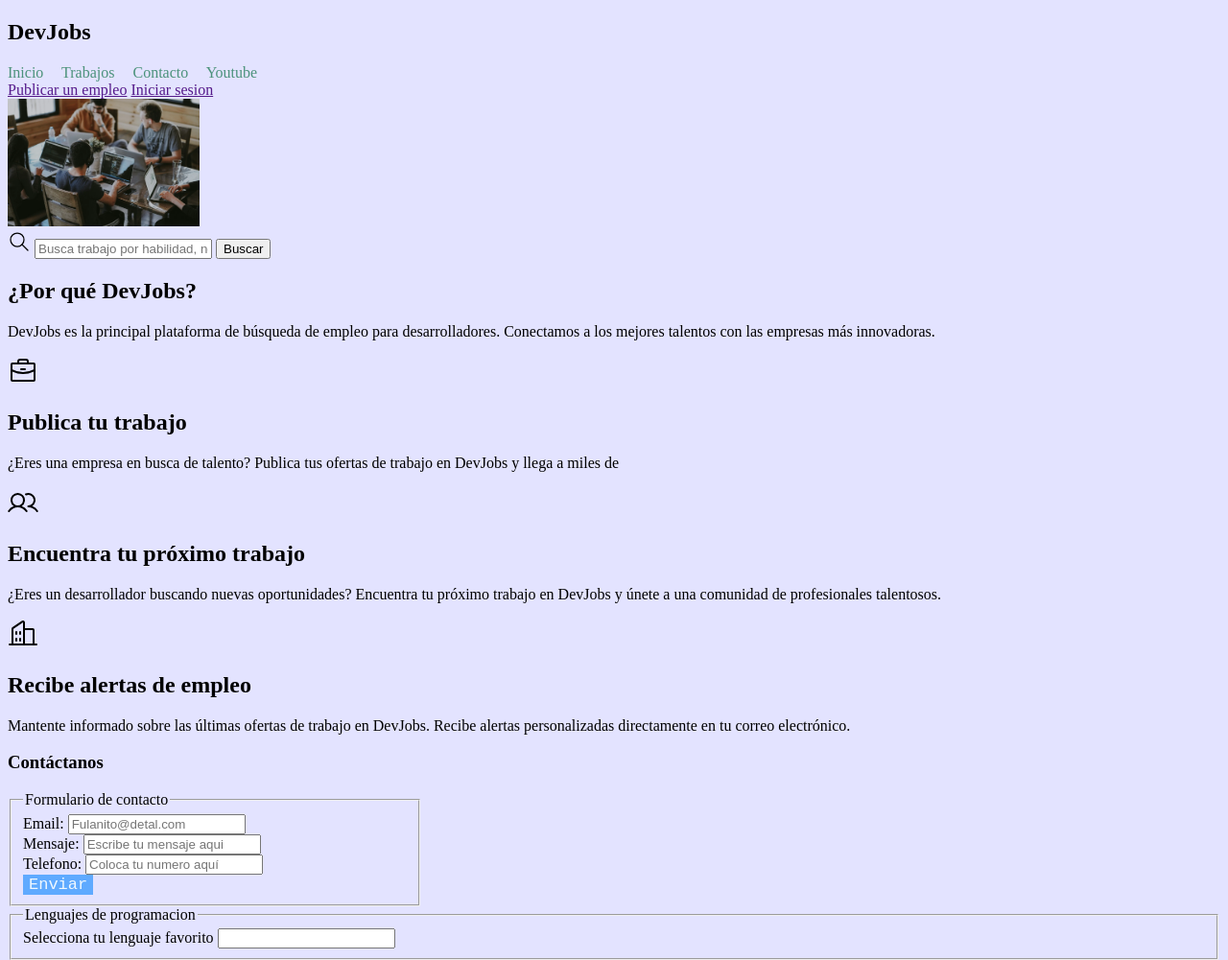
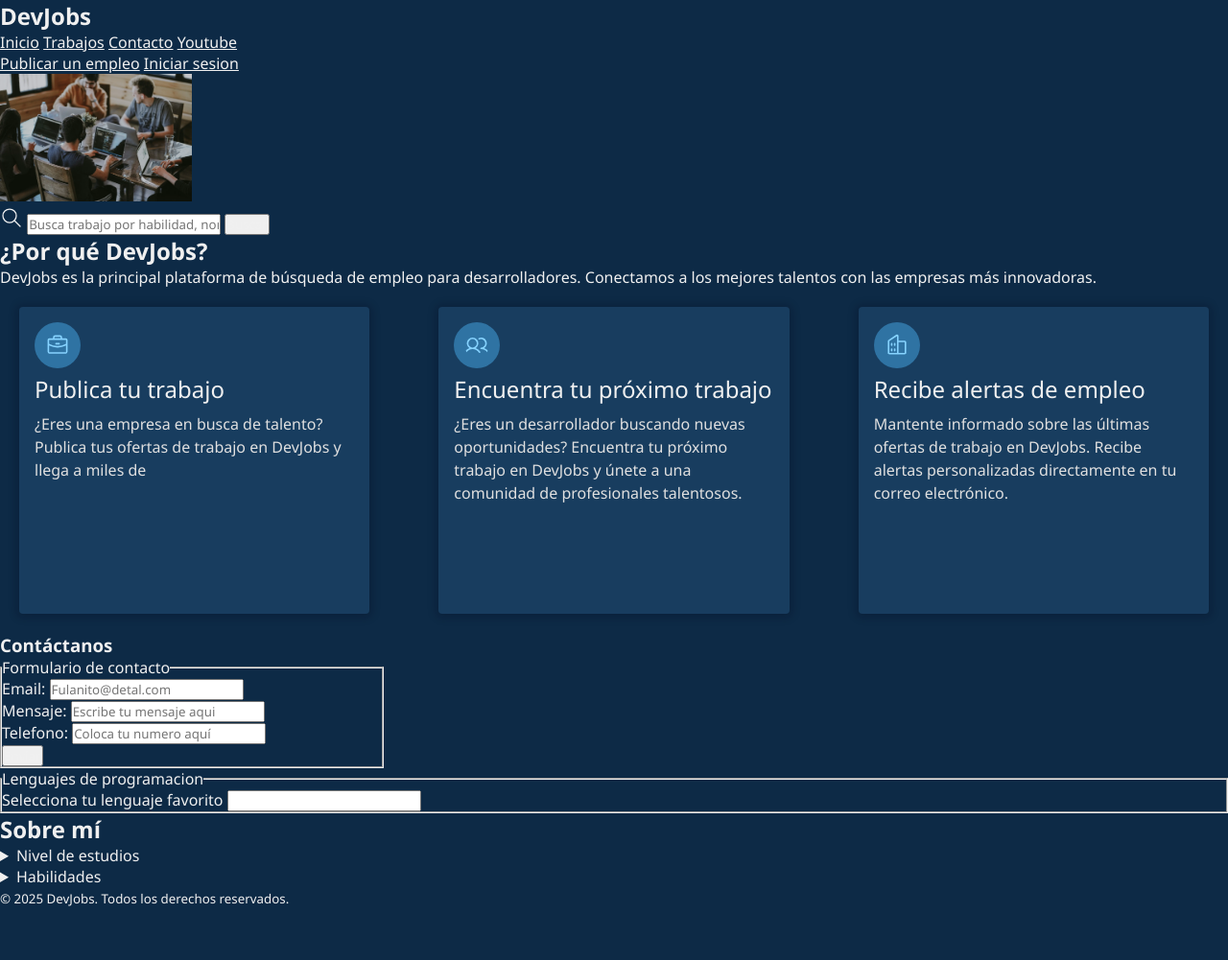
Before and after one commit to avenInk/jscamp, a plain HTML site: page index.html in a window 1280 px wide. Shown: the top 1001 px of the page at 96% size. After the commit the page ends 947 px from the top, so only its background shows below. Drawn offline with Linux system fonts and the light colour scheme.

Commit message:
Se optimiza con css la vista de la pagina.

```diff
--- a/index.html
+++ b/index.html
@@ -9,24 +9,7 @@
     <title>Curso JSCAMP</title>
     <meta name="theme-color" content="#09f">
 
-    <link rel="stylesheet" href="style.css">
-    <style>
-        body{
-            background-color: rgb(227, 227, 255);
-        }
-        .link{
-            text-decoration: none;
-            margin-right: 15px;
-            color: rgb(76, 146, 123);
-        }
-        .buttons{
-            font-family: monospace;
-            font-size: 17px;
-            border: none;
-            background-color: rgb(95, 170, 255);
-            color:aliceblue;
-        }
-    </style>
+
 
 
 </head>
@@ -84,7 +67,7 @@
 
             <footer>
                 <article>
-                    <svg fill="currentColor" height="32" viewBox="0 0 256 256" width="32"
+                    <svg height="32" viewBox="0 0 256 256" width="32"
                         xmlns="http://www.w3.org/2000/svg" aria-hidden="true">
                         <path
                             d="M216,56H176V48a24,24,0,0,0-24-24H104A24,24,0,0,0,80,48v8H40A16,16,0,0,0,24,72V200a16,16,0,0,0,16,16H216a16,16,0,0,0,16-16V72A16,16,0,0,0,216,56ZM96,48a8,8,0,0,1,8-8h48a8,8,0,0,1,8,8v8H96ZM216,72v41.61A184,184,0,0,1,128,136a184.07,184.07,0,0,1-88-22.38V72Zm0,128H40V131.64A200.19,200.19,0,0,0,128,152a200.25,200.25,0,0,0,88-20.37V200ZM104,112a8,8,0,0,1,8-8h32a8,8,0,0,1,0,16H112A8,8,0,0,1,104,112Z">
@@ -95,7 +78,7 @@
                         de </p>
                 </article>
                 <article>
-                    <svg fill="currentColor" height="32" viewBox="0 0 256 256" width="32"
+                    <svg height="32" viewBox="0 0 256 256" width="32"
                         xmlns="http://www.w3.org/2000/svg" aria-hidden="true">
                         <path
                             d="M117.25,157.92a60,60,0,1,0-66.5,0A95.83,95.83,0,0,0,3.53,195.63a8,8,0,1,0,13.4,8.74,80,80,0,0,1,134.14,0,8,8,0,0,0,13.4-8.74A95.83,95.83,0,0,0,117.25,157.92ZM40,108a44,44,0,1,1,44,44A44.05,44.05,0,0,1,40,108Zm210.14,98.7a8,8,0,0,1-11.07-2.33A79.83,79.83,0,0,0,172,168a8,8,0,0,1,0-16,44,44,0,1,0-16.34-84.87,8,8,0,1,1-5.94-14.85,60,60,0,0,1,55.53,105.64,95.83,95.83,0,0,1,47.22,37.71A8,8,0,0,1,250.14,206.7Z">
@@ -106,7 +89,7 @@
                         únete a una comunidad de profesionales talentosos.</p>
                 </article>
                 <article>
-                    <svg fill="currentColor" height="32" viewBox="0 0 256 256" width="32"
+                    <svg height="32" viewBox="0 0 256 256" width="32"
                         xmlns="http://www.w3.org/2000/svg" aria-hidden="true">
                         <path
                             d="M240,208H224V96a16,16,0,0,0-16-16H144V32a16,16,0,0,0-24.88-13.32L39.12,72A16,16,0,0,0,32,85.34V208H16a8,8,0,0,0,0,16H240a8,8,0,0,0,0-16ZM208,96V208H144V96ZM48,85.34,128,32V208H48ZM112,112v16a8,8,0,0,1-16,0V112a8,8,0,1,1,16,0Zm-32,0v16a8,8,0,0,1-16,0V112a8,8,0,1,1,16,0Zm0,56v16a8,8,0,0,1-16,0V168a8,8,0,0,1,16,0Zm32,0v16a8,8,0,0,1-16,0V168a8,8,0,0,1,16,0Z">
@@ -197,6 +180,7 @@
     <footer>
         <small>&copy; 2025 DevJobs. Todos los derechos reservados.</small>
     </footer>
+    <link rel="stylesheet" href="style.css">
 
 </body>
 
--- a/style.css
+++ b/style.css
@@ -0,0 +1,67 @@
+:root{
+
+
+    --testx-primary-color: rgb(240, 240, 240);
+    --primary-background-color: rgb(13, 42, 70);
+    --card_bacrkground-color: rgb(24, 61, 95);
+    --secundary-shine: rgb(134, 211, 255);
+    --primary-shine: rgb(47, 115, 163);
+    --text-muted: rgb(224, 224, 224);
+
+}
+
+*{
+    margin: 0;
+    padding: 0;
+    box-sizing: border-box;
+    color: var(--testx-primary-color);
+    font-family: 'Segoe UI', Tahoma, Geneva, Verdana, sans-serif;
+ }
+
+
+article{
+    background-color: var(--card_bacrkground-color);
+    border-radius: 4px;
+    margin: 20px;
+    padding: 1rem;
+    border: 0px;
+    box-shadow: 0px 1px 9px 3px rgba(4, 9, 27, 0.247);
+
+    svg{
+        fill: var(--secundary-shine);
+        background-color: var(--primary-shine);
+        border-radius: 50%;
+        height: 48px;
+        width: 48px;
+        padding: 0.7rem;
+
+    }
+    p{
+        color: var(--text-muted);
+        margin-top: 0.5rem;
+        line-height: 1.5rem;
+    };
+
+    h2{
+        font-weight: 500;
+    }
+
+
+}
+body{
+    background-color: var(--primary-background-color);
+
+ }
+
+
+ main > section:nth-last-child(3) footer{
+    display: grid;
+    grid-template-columns: 1fr 1fr 1fr;
+    justify-content: center;
+    align-items: center;
+    gap: 2rem;
+
+    article{
+        height: 20rem;
+    }
+}
```
